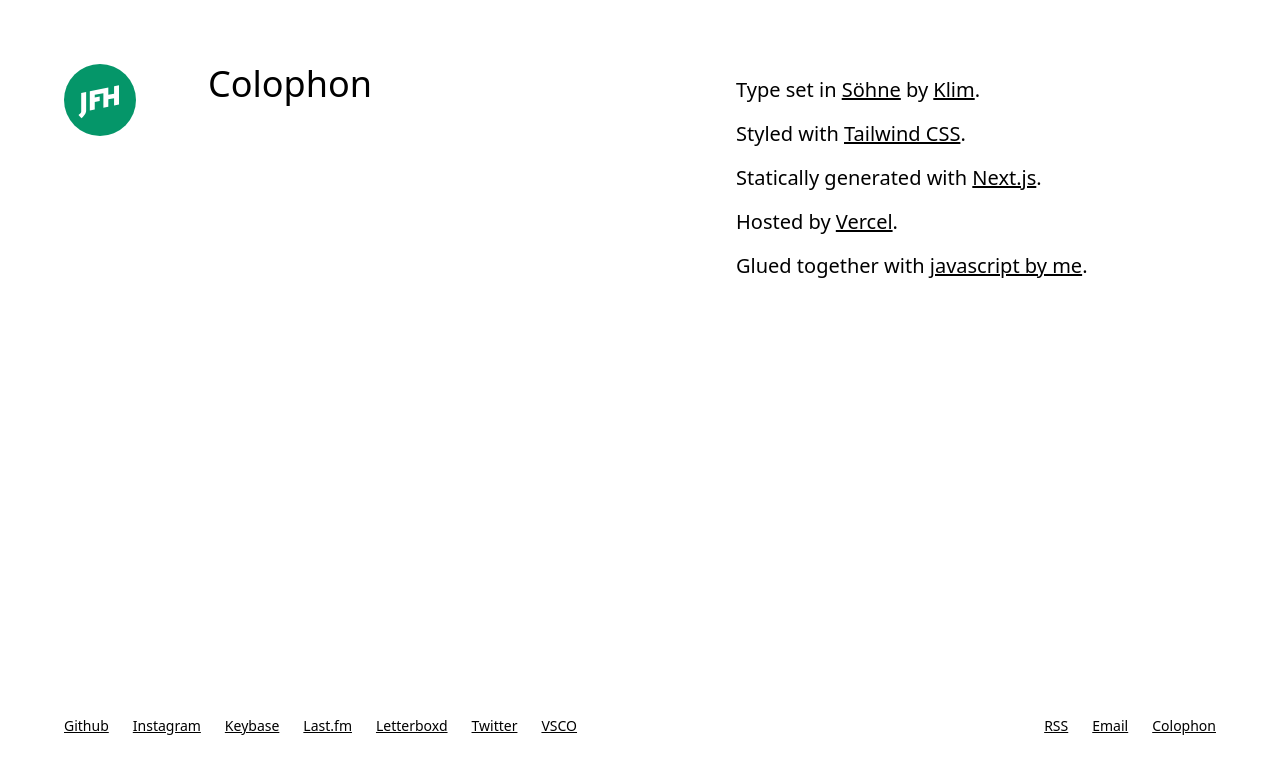
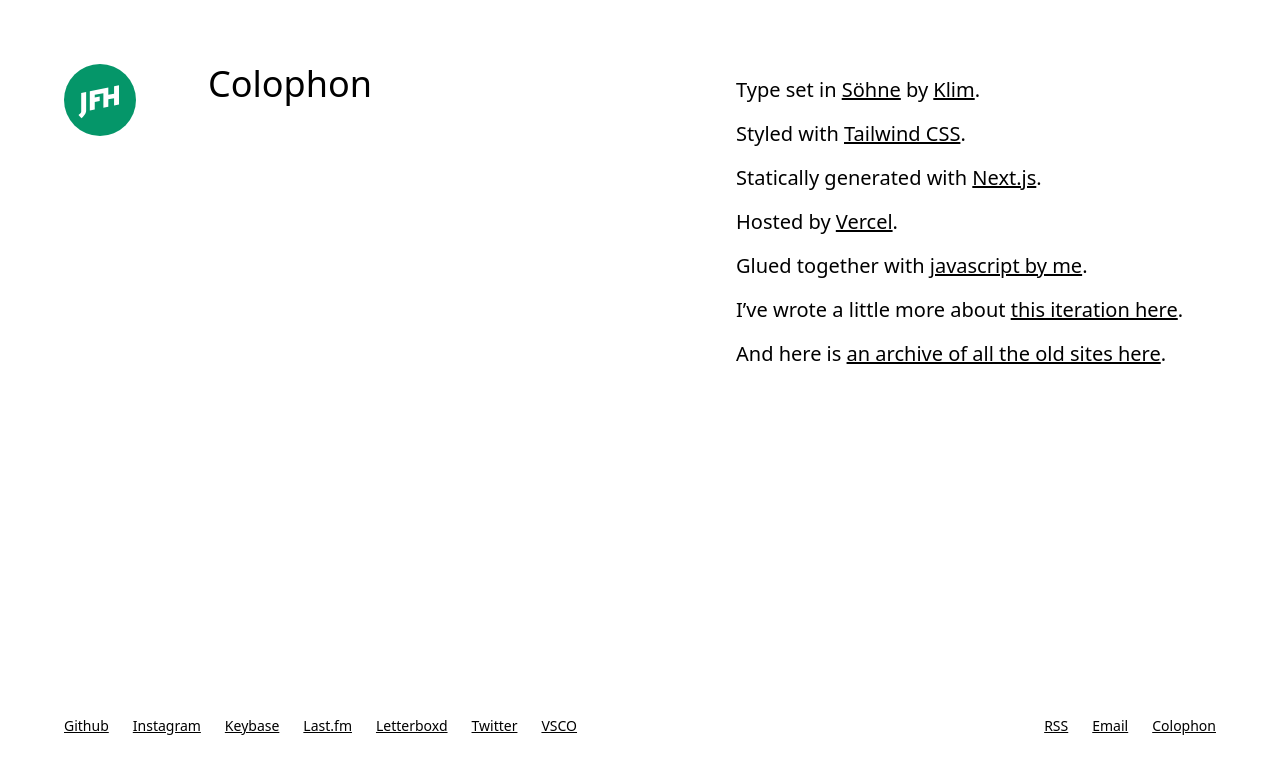
Before and after one commit to jonheslop/jfh-2021, a Next.js app: page /colophon in a window 1280 px wide. Shown: the top 774 px of the page. Built offline with nearby package versions, Linux system fonts and the light colour scheme; a web font is replaced by a local one.

Commit message:
typo and links to posts in colophon

```diff
--- a/_posts/15-archive.md
+++ b/_posts/15-archive.md
@@ -7,7 +7,7 @@ Before I got going on the [redesign](/posts/15-redesign), I went back and dug ou
 
 - [2017] - this one has things in common with this one
 - [2012] - this was a good one, I made this when I was freelancing before I moved back to London
-- [2011] - I liked this one too, this was a basically a carbon copy of [Naz Hamid](https://nazhamid.com/)’s ‘The personal page‘ idea, it was a great idea.
+- [2011] - I liked this one too, this was a basically a carbon copy of [Naz Hamid’s](https://nazhamid.com/) ‘The personal page‘ idea, it was a great idea.
 - [2010] - This one was well ugly
 - [2009] - This was the first one I made after getting a job I think
 
--- a/pages/colophon.tsx
+++ b/pages/colophon.tsx
@@ -22,6 +22,13 @@ const Colophon = () => {
         <p className="text-xl md:text-lg lg:text-xl leading-normal">
           Glued together with <Link external href="https://github.com/jonheslop/jfh-2021">javascript by me</Link>.
         </p>
+
+        <p className="text-xl md:text-lg lg:text-xl leading-normal">
+          I’ve wrote a little more about <Link href="/posts/15-redesign">this iteration here</Link>.
+        </p>
+        <p className="text-xl md:text-lg lg:text-xl leading-normal">
+          And here is <Link href="/posts/15-archive">an archive of all the old sites here</Link>.
+        </p>
       </article>
     </Layout>
   );
```
